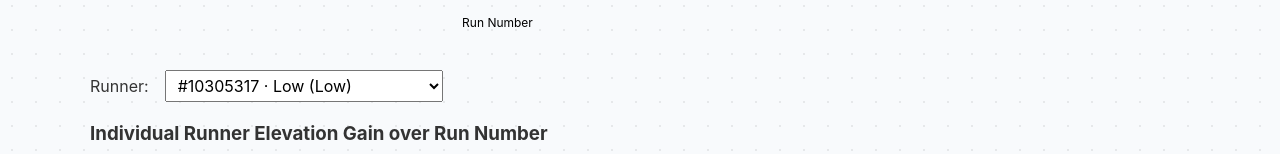
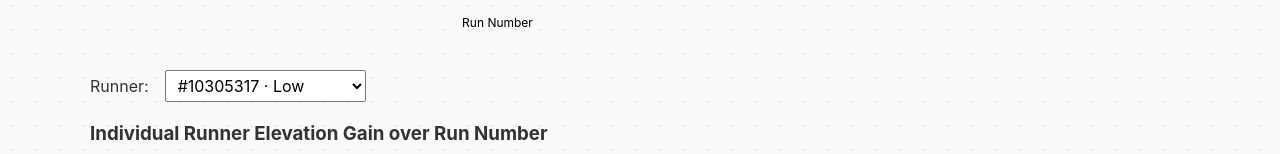
Before and after one commit to Chetopsa/5609-flash-proj, a SvelteKit app: page /viz3 in a window 1280 px wide. Shown: the part 798-952 px from the top of the page. Built offline with nearby package versions, Linux system fonts and the light colour scheme.

Commit message:
vis 3 change

```diff
--- a/src/routes/viz3/+page.svelte
+++ b/src/routes/viz3/+page.svelte
@@ -394,7 +394,7 @@
       <select id="runner-select" bind:value={selectedRunner}>
         {#each runnerOptions as runner}
           <option value={runner.athlete}>
-            #{runner.athlete} · {runner.group} ({groupDisplayMap[runner.group as keyof typeof groupDisplayMap]})
+            #{runner.athlete} · {runner.group}
           </option>
         {/each}
       </select>
```
